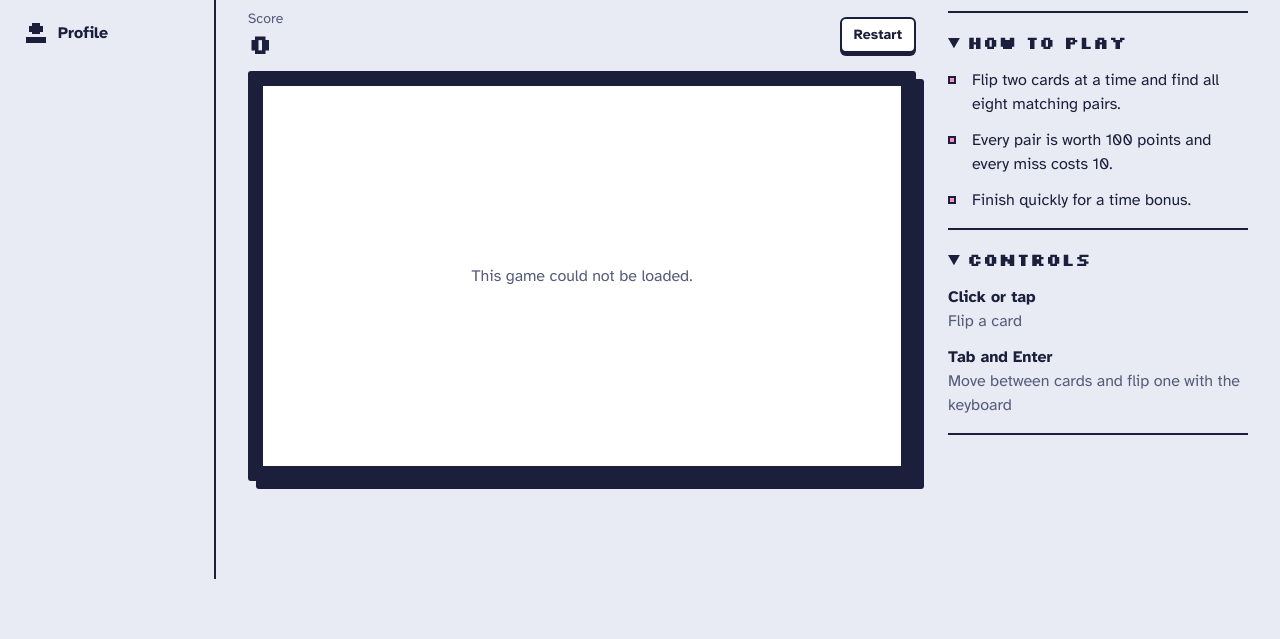
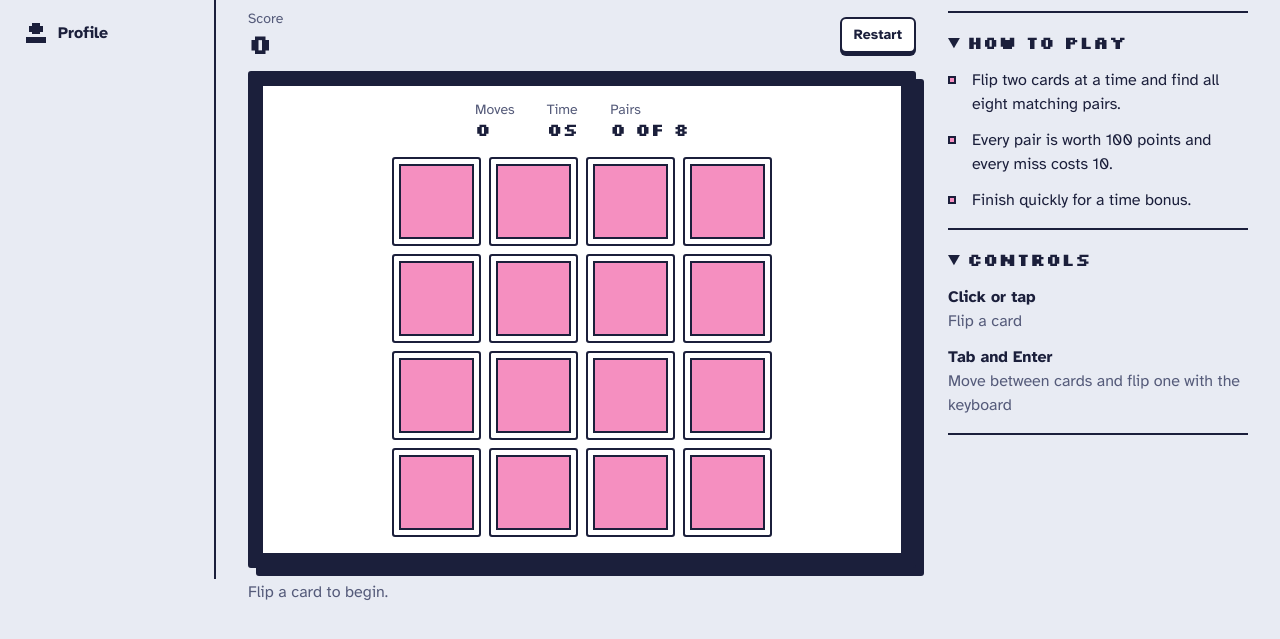
Before and after one commit to sophiaabayon/virtual-arcade, a plain HTML site: page index.html in a window 1280 px wide. Both pictures are taken after a click on the link "Memory Match". Shown: the part 221-860 px from the top of the page. Before the commit the page ends 800 px from the top, so only its background shows below. Drawn offline with Linux system fonts and the light colour scheme.

Commit message:
feat(memory): add Memory Match with pixel glyph cards, clock and time bonus

```diff
--- a/css/games.css
+++ b/css/games.css
@@ -58,3 +58,61 @@
 .ttt__cell:hover:not(:disabled) { background: var(--accent); color: var(--on-accent); }
 .ttt__cell:disabled { cursor: default; }
 .ttt__cell.is-win { background: var(--accent); color: var(--on-accent); }
+
+/* Memory Match */
+.mem { display: grid; justify-items: center; gap: var(--space-4); width: 100%; }
+
+.mem__hud { display: flex; gap: var(--space-6); }
+.mem__hud div { display: grid; line-height: 1.2; }
+.mem__hud span { color: var(--muted); font-size: var(--step--1); }
+.mem__hud strong { font-family: var(--font-display); font-size: var(--step-1); }
+
+.mem__grid {
+  display: grid;
+  grid-template-columns: repeat(4, 1fr);
+  gap: var(--space-2);
+  width: min(100%, 380px);
+}
+
+.mem__card {
+  aspect-ratio: 1;
+  padding: 0;
+  background: none;
+  border: 0;
+  cursor: pointer;
+  perspective: 600px;
+}
+
+.mem__inner {
+  position: relative;
+  display: block;
+  width: 100%;
+  height: 100%;
+  transform-style: preserve-3d;
+  transition: transform 0.28s ease;
+}
+.mem__card.is-flipped .mem__inner { transform: rotateY(180deg); }
+
+.mem__face {
+  position: absolute;
+  inset: 0;
+  display: grid;
+  place-items: center;
+  backface-visibility: hidden;
+  -webkit-backface-visibility: hidden;
+  border: var(--bw) solid var(--line);
+  border-radius: var(--radius-s);
+}
+
+.mem__back {
+  background: var(--accent);
+  box-shadow: inset 0 0 0 5px var(--panel), inset 0 0 0 7px var(--line);
+}
+.mem__card:hover:not(.is-flipped) .mem__back { filter: brightness(1.06); }
+
+.mem__front {
+  background: var(--card-color);
+  transform: rotateY(180deg);
+}
+.mem__front svg { width: 58%; height: 58%; }
+.mem__card.is-matched .mem__front { box-shadow: inset 0 0 0 3px #ffffff; }
--- a/index.html
+++ b/index.html
@@ -71,6 +71,7 @@
   <script src="js/views/game.js"></script>
   <script src="js/games/snake.js"></script>
   <script src="js/games/tictactoe.js"></script>
+  <script src="js/games/memory.js"></script>
   <script src="js/app.js"></script>
 </body>
 </html>
--- /dev/null
+++ b/js/games/memory.js
@@ -0,0 +1,182 @@
+/* Memory Match: eight pairs, pixel glyphs, a clock and a score that rewards speed. */
+
+(function (A) {
+  'use strict';
+  const { h, shuffle, pixelIcon } = A;
+
+  const SYMBOLS = [
+    { name: 'Heart', color: '#ff6b4a', rows: ['.aa.aa.', 'aaaaaaa', 'aaaaaaa', 'aaaaaaa', '.aaaaa.', '..aaa..', '...a...'] },
+    { name: 'Star', color: '#6c9cff', rows: ['...a...', '...a...', 'aaaaaaa', '.aaaaa.', '..aaa..', '.aa.aa.', '.a...a.'] },
+    { name: 'Diamond', color: '#f4b942', rows: ['...a...', '..aaa..', '.aaaaa.', 'aaaaaaa', '.aaaaa.', '..aaa..', '...a...'] },
+    { name: 'Bolt', color: '#5fd38d', rows: ['...aaa.', '..aaa..', '.aaa...', '.aaaaa.', '...aa..', '..aa...', '.a.....'] },
+    { name: 'Ghost', color: '#ee8fc0', rows: ['.aaaaa.', 'aaaaaaa', 'awaaawa', 'aaaaaaa', 'aaaaaaa', 'aaaaaaa', 'a.a.a.a'] },
+    { name: 'Moon', color: '#4fc6d6', rows: ['...aaa.', '..aa...', '.aa....', '.aa....', '.aa....', '..aa...', '...aaa.'] },
+    { name: 'Coin', color: '#ff9a3c', rows: ['..aaa..', '.a...a.', 'a..a..a', 'a.aaa.a', 'a..a..a', '.a...a.', '..aaa..'] },
+    { name: 'Crown', color: '#a98bff', rows: ['.......', 'a.a.a.a', 'aaaaaaa', 'aaaaaaa', 'aaaaaaa', '.aaaaa.', '.......'] },
+  ];
+
+  const PAIRS = SYMBOLS.length;
+  const MISS_PENALTY = 10;
+  const PAIR_POINTS = 100;
+  const BONUS_WINDOW_SECONDS = 90;
+  const BONUS_PER_SECOND = 5;
+
+  function mount(ctx) {
+    let cards;
+    let first;
+    let locked;
+    let moves;
+    let misses;
+    let pairs;
+    let startedAt;
+    let clock = null;
+    let flipTimer = null;
+    let over;
+
+    const movesEl = h('strong', null, '0');
+    const timeEl = h('strong', null, '0s');
+    const pairsEl = h('strong', null, `0 of ${PAIRS}`);
+    const grid = h('div', { class: 'mem__grid', role: 'group', 'aria-label': 'Memory cards' });
+    const hud = h('div', { class: 'mem__hud' },
+      h('div', null, h('span', null, 'Moves'), movesEl),
+      h('div', null, h('span', null, 'Time'), timeEl),
+      h('div', null, h('span', null, 'Pairs'), pairsEl));
+
+    ctx.stage.appendChild(h('div', { class: 'mem' }, hud, grid));
+
+    const elapsed = () => (startedAt ? Math.floor((Date.now() - startedAt) / 1000) : 0);
+    const liveScore = () => Math.max(0, pairs * PAIR_POINTS - misses * MISS_PENALTY);
+
+    function label(card, index) {
+      const state = card.matched ? 'matched' : card.flipped ? card.symbol.name : 'face down';
+      return `Card ${index + 1}, ${state}`;
+    }
+
+    function cardEl(card, index) {
+      const glyph = pixelIcon(card.symbol.rows, { a: '#1b1f3b', w: '#ffffff' });
+      const button = h('button', {
+        type: 'button',
+        class: 'mem__card',
+        style: `--card-color: ${card.symbol.color}`,
+        onClick: () => flip(index),
+      },
+      h('span', { class: 'mem__inner' },
+        h('span', { class: 'mem__face mem__back' }),
+        h('span', { class: 'mem__face mem__front' }, glyph)));
+      card.el = button;
+      button.setAttribute('aria-label', label(card, index));
+      return button;
+    }
+
+    function paint(card, index) {
+      card.el.classList.toggle('is-flipped', card.flipped || card.matched);
+      card.el.classList.toggle('is-matched', card.matched);
+      card.el.setAttribute('aria-label', label(card, index));
+    }
+
+    function renderHud() {
+      movesEl.textContent = String(moves);
+      timeEl.textContent = `${elapsed()}s`;
+      pairsEl.textContent = `${pairs} of ${PAIRS}`;
+    }
+
+    function stopClock() {
+      clearInterval(clock);
+      clock = null;
+    }
+
+    function restart() {
+      stopClock();
+      clearTimeout(flipTimer);
+      const deck = shuffle([...SYMBOLS, ...SYMBOLS]);
+      cards = deck.map((symbol) => ({ symbol, flipped: false, matched: false, el: null }));
+      first = null;
+      locked = false;
+      over = false;
+      moves = 0;
+      misses = 0;
+      pairs = 0;
+      startedAt = 0;
+      ctx.setScore(0);
+      grid.replaceChildren(...cards.map(cardEl));
+      renderHud();
+      ctx.setStatus('Flip a card to begin.');
+    }
+
+    function flip(index) {
+      const card = cards[index];
+      if (over || locked || card.flipped || card.matched) return;
+
+      if (!startedAt) {
+        startedAt = Date.now();
+        ctx.start();
+        clock = setInterval(renderHud, 500);
+        ctx.setStatus('');
+      }
+
+      card.flipped = true;
+      paint(card, index);
+      ctx.sfx('flip');
+
+      if (first === null) {
+        first = index;
+        return;
+      }
+
+      const other = cards[first];
+      const otherIndex = first;
+      first = null;
+      moves += 1;
+
+      if (other.symbol === card.symbol) {
+        card.matched = true;
+        other.matched = true;
+        pairs += 1;
+        paint(card, index);
+        paint(other, otherIndex);
+        ctx.extra('pairs');
+        ctx.sfx('good');
+        ctx.setScore(liveScore());
+        renderHud();
+        if (pairs === PAIRS) finish();
+        return;
+      }
+
+      misses += 1;
+      locked = true;
+      ctx.setScore(liveScore());
+      renderHud();
+      flipTimer = setTimeout(() => {
+        ctx.sfx('bad');
+        card.flipped = false;
+        other.flipped = false;
+        paint(card, index);
+        paint(other, otherIndex);
+        locked = false;
+      }, 800);
+    }
+
+    function finish() {
+      over = true;
+      stopClock();
+      const seconds = elapsed();
+      const bonus = Math.max(0, BONUS_WINDOW_SECONDS - seconds) * BONUS_PER_SECOND;
+      const total = liveScore() + bonus;
+      ctx.sfx('win');
+      ctx.gameOver(total, {
+        headline: 'Board cleared',
+        detail: `${moves} moves in ${seconds}s, including a ${bonus} point time bonus.`,
+      });
+    }
+
+    ctx.onDestroy(() => {
+      stopClock();
+      clearTimeout(flipTimer);
+    });
+
+    restart();
+    return { restart, destroy() { stopClock(); clearTimeout(flipTimer); } };
+  }
+
+  A.Games.attach('memory', mount);
+})(window.Arcade);
```
